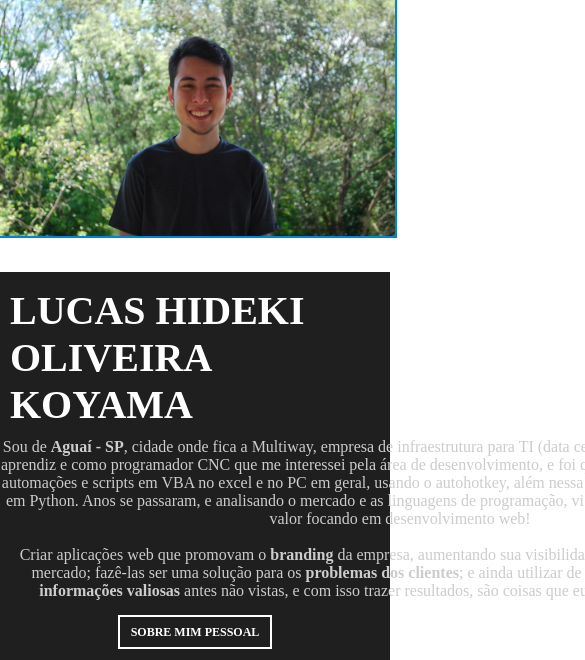
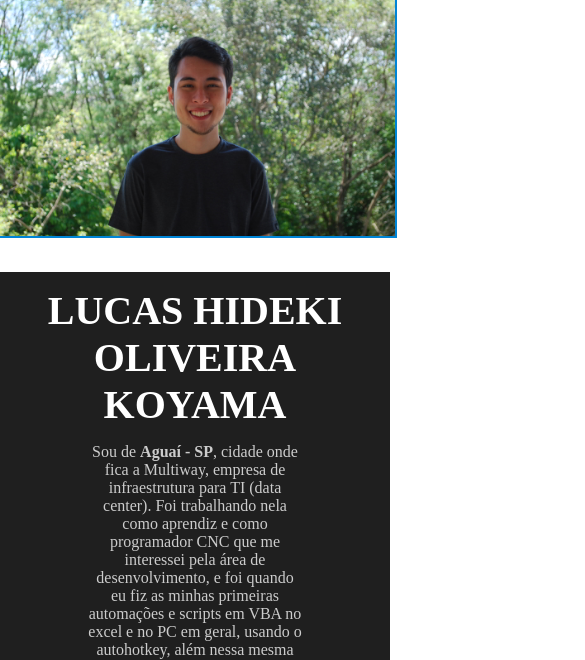
Before and after one commit to lucasKoyama/lucasKoyama.github.io, a plain HTML site: page index.html in a window 390 px wide. Shown: the part 438-1098 px from the top of the page, 585 px wide, since content can reach past the window. Drawn offline with Linux system fonts and the light colour scheme.

Commit message:
portfolio interamente responsivo

```diff
--- a/style.css
+++ b/style.css
@@ -85,6 +85,9 @@ a:hover {
 #name {
     padding-top: 15px;
     font-size: 40px;
+    margin: 15px auto 15px auto;
+    text-align: center;
+    width: 100%;
 }
 
 h3 {
@@ -116,7 +119,8 @@ h3 {
     text-align: center;
     justify-content: center;
     align-items: center;
-    width: 800px;
+    width: 55%;
+    height: 120%;
     margin-bottom: 15px;
     color: #CCCCCC;
 }
@@ -146,7 +150,6 @@ h3 {
 }
 
 .grid {
-    display: grid;
     margin: auto;
     grid-template: repeat(2, 1fr) / repeat(2, 1fr);
     width: 40%;
```
